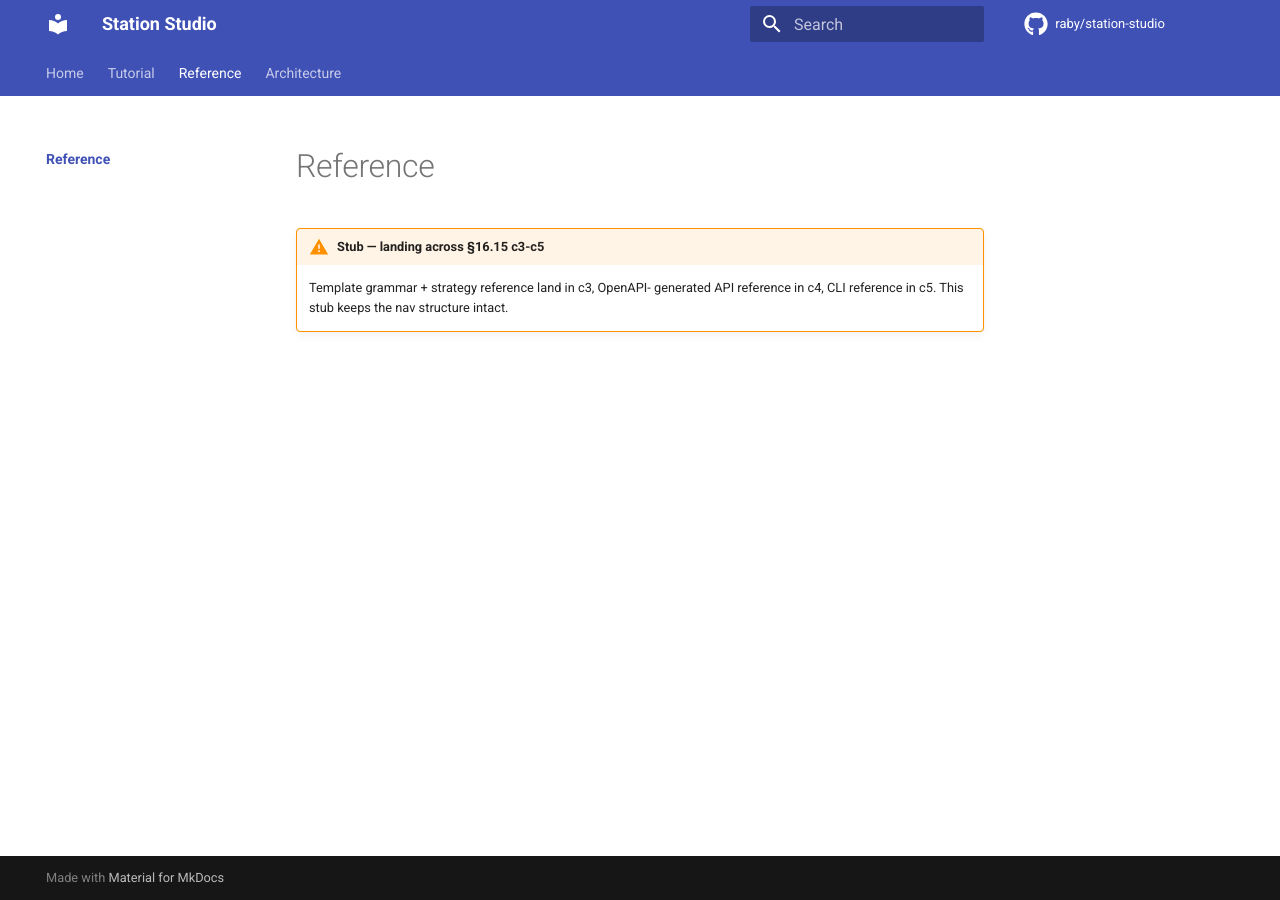
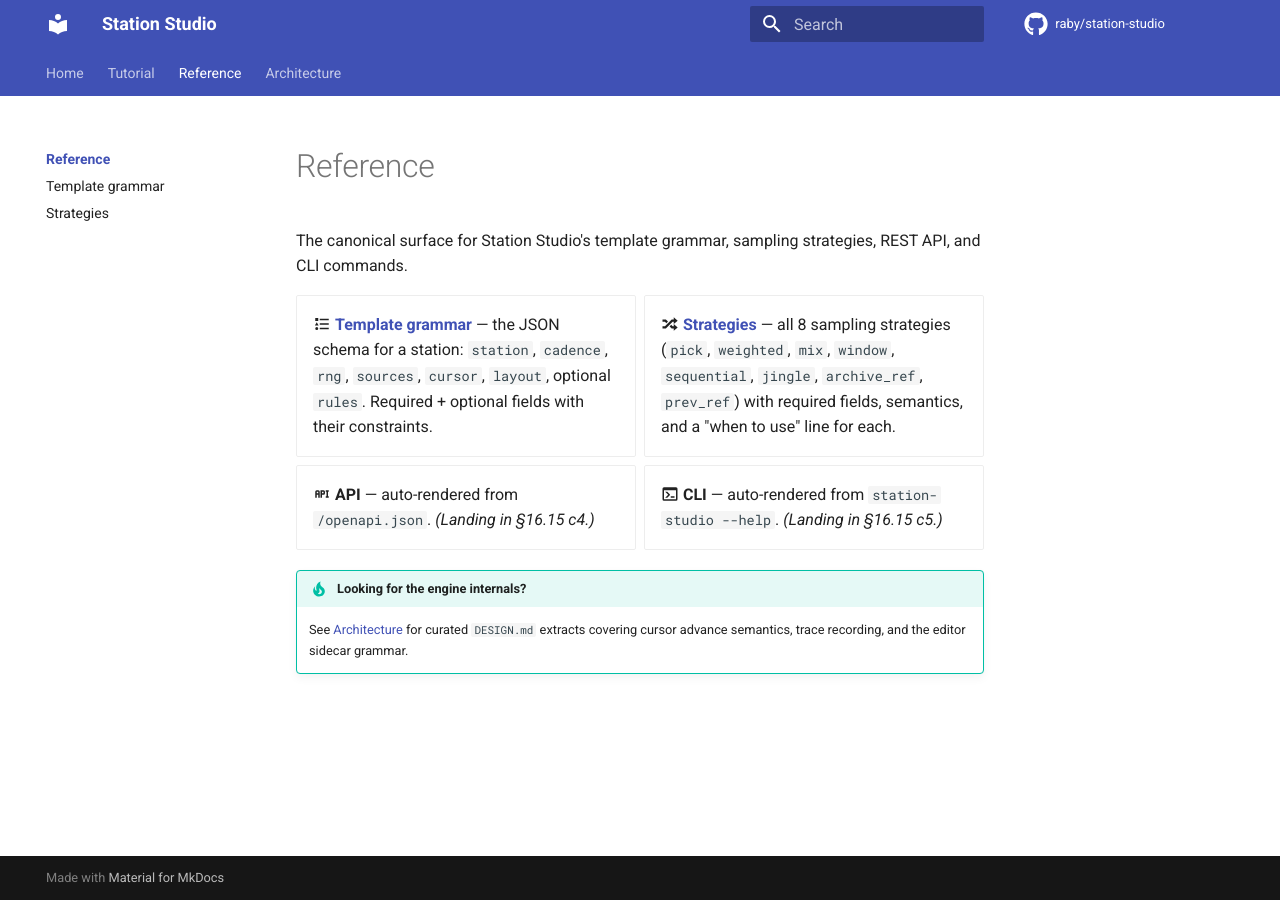
Before and after one commit to raby/station-studio, an MkDocs documentation site: the page built from docs/reference/index.md, in a window 1280 px wide. Built offline with MkDocs 1.6.1 and Material for MkDocs 9.7.7, drawn with Linux system fonts in a browser that asks for light colours; comment, search, counter and statistics services are not loaded.

Commit message:
§16.15 c3: Reference — template grammar + strategies
Hand-written reference pages drawn from stations/README.md +
engine/template.py docstrings. Auto-render of API (c4) + CLI
(c5) lands in separate commits.

* docs/reference/index.md — replaces the stub. Four cards link
  to: template-grammar, strategies, API (stubbed for c4), CLI
  (stubbed for c5). Tip box points at Architecture for engine
  internals.

* docs/reference/template-grammar.md — the JSON schema:
  top-level shape, SourceSpec, CursorSpec, LayoutSpec (both
  row_template + flat_slots flavours), BlockSpec, and the
  §16.5 c0 validation contract (which fields are tagged for
  per-field aria-describedby on the wizard, which stay in the
  catch-all banner).

* docs/reference/strategies.md — all 8 strategies with a
  single overview table (one-line shape + required + optional
  fields) followed by per-strategy detail: pick, weighted,
  window, sequential, jingle, mix, prev_ref, archive_ref. Each
  has a code block, required/optional field notes, and a
  "when to use" line. Closing sections cover allowlist_sources
  semantics + pointers to in-code source-of-truth files.

* mkdocs.yml nav: Reference section now lists Template grammar
  + Strategies as nested entries; API + CLI placeholders stay
  in the stub until c4/c5.

Strict build clean (no broken internal links). Output:
112KB across the 3 Reference pages.

Source quality: facts cross-checked against engine/template.py
(SUPPORTED_STRATEGIES, _require_strategy_field per-strategy
rules) + stations/starter.json + stations/README.md. No code
touched.

```diff
--- a/docs/reference/index.md
+++ b/docs/reference/index.md
@@ -1,6 +1,27 @@
 # Reference
 
-!!! warning "Stub — landing across §16.15 c3-c5"
-    Template grammar + strategy reference land in c3, OpenAPI-
-    generated API reference in c4, CLI reference in c5. This
-    stub keeps the nav structure intact.
+The canonical surface for Station Studio's template grammar,
+sampling strategies, REST API, and CLI commands.
+
+<div class="grid cards" markdown>
+
+- :material-format-list-bulleted-type: **[Template grammar](template-grammar.md)** —
+  the JSON schema for a station: `station`, `cadence`, `rng`,
+  `sources`, `cursor`, `layout`, optional `rules`. Required +
+  optional fields with their constraints.
+- :material-shuffle-variant: **[Strategies](strategies.md)** —
+  all 8 sampling strategies (`pick`, `weighted`, `mix`,
+  `window`, `sequential`, `jingle`, `archive_ref`, `prev_ref`)
+  with required fields, semantics, and a "when to use" line
+  for each.
+- :material-api: **API** — auto-rendered from `/openapi.json`.
+  *(Landing in §16.15 c4.)*
+- :material-console: **CLI** — auto-rendered from
+  `station-studio --help`. *(Landing in §16.15 c5.)*
+
+</div>
+
+!!! tip "Looking for the engine internals?"
+    See [Architecture](../architecture/index.md) for curated
+    `DESIGN.md` extracts covering cursor advance semantics,
+    trace recording, and the editor sidecar grammar.
--- a/mkdocs.yml
+++ b/mkdocs.yml
@@ -87,5 +87,7 @@
       - tutorial/index.md
   - Reference:
       - reference/index.md
+      - Template grammar: reference/template-grammar.md
+      - Strategies: reference/strategies.md
   - Architecture:
       - architecture/index.md
```
Also changed, not shown: docs/reference/strategies.md (added, +204 -0 lines), docs/reference/template-grammar.md (added, +153 -0 lines).
